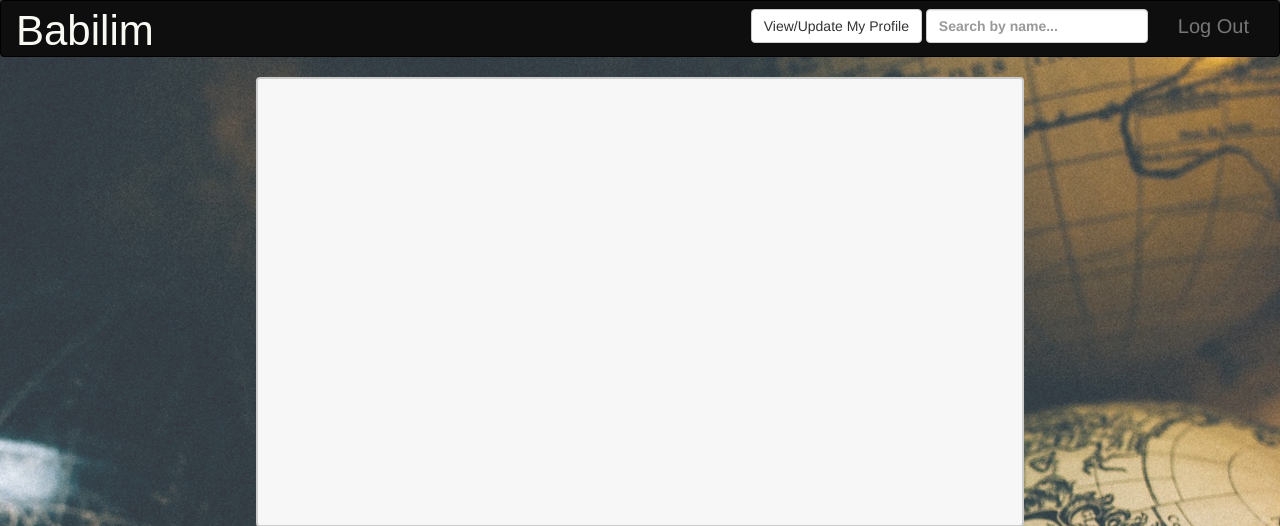
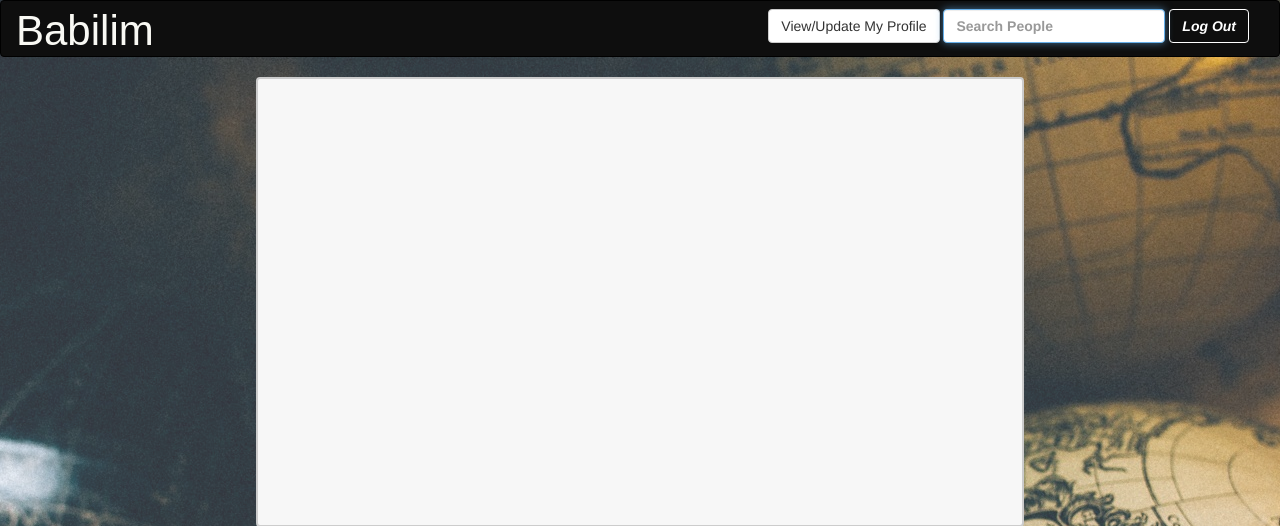
Before and after one commit to yusra-ahmed-zz/language-app, a Flask app: page /chat in a window 1280 px wide. Shown: the top 526 px of the page. Run offline with Flask 2, Linux system fonts and the light colour scheme; the visitor is signed in with stand-in values (Sample User, id 1); some libraries are stand-ins or nearby versions; some web fonts are replaced.

Commit message:
Search bar styling working but WIP

```diff
--- a/server.py
+++ b/server.py
@@ -335,11 +335,11 @@ if __name__ == "__main__":
     # We have to set debug=True here, since it has to be True at the point
     # that we invoke the DebugToolbarExtension
     # Do not debug for demo
-    app.debug = False
+    app.debug = True
 
     connect_to_db(app)
 
     # Use the DebugToolbar
     DebugToolbarExtension(app)
     # , passthrough_errors=False
-    socketio.run(app, debug=False, host='0.0.0.0', port=5001)
+    socketio.run(app, debug=True, host='0.0.0.0', port=5001)
--- a/static/css/dashboard.css
+++ b/static/css/dashboard.css
@@ -47,3 +47,15 @@ button {
     padding-left: 14px;
     padding-bottom: 1%;
 }
+
+a.transparent-input {
+   background-color: rgba(0, 0, 0, 0);
+   border-color: white;
+   color: white !important;
+   font-size: 14;
+}
+
+ul.dropdown-menu {
+    top: 32px !important;
+    left: 25%;
+}
--- a/static/css/homepage.css
+++ b/static/css/homepage.css
@@ -18,7 +18,7 @@
 }
 
 .top-buffer {
-    margin-top: 80px;
+    margin-top: 60px;
     margin-left: .5cm;
  }
 
--- a/templates/base.html
+++ b/templates/base.html
@@ -8,8 +8,7 @@
   <link href="https://fonts.googleapis.com/css?family=Hammersmith+One|Lato" rel="stylesheet">
   <script src="https://ajax.googleapis.com/ajax/libs/jquery/3.1.1/jquery.min.js"></script>
   <script src="https://code.jquery.com/jquery.js"></script>
-  <script src="http://twitter.github.io/typeahead.js/releases/latest/typeahead.bundle.js"></script>
-  <script src="jquery.tokeninput.js"></script>
+  <script src="//code.jquery.com/jquery-1.11.1.min.js"></script>
   <link rel="stylesheet" type="text/css" href="token-input.css" />
   <script type="text/javascript" src="//cdnjs.cloudflare.com/ajax/libs/socket.io/1.3.5/socket.io.min.js"></script>
   <link href="/static/css/dashboard.css" rel="stylesheet">
@@ -51,20 +50,19 @@
           </button>
           <a class="navbar-brand" href="/dashboard">Babilim</a>
         </div>
-
         <!-- Collect the nav links, forms, and other content for toggling -->
-        <div id="navbar" class="navbar-collapse collapse">
-
-          <ul class="nav navbar-nav navbar-right">
-            <form class="navbar-form navbar-left">
-              <button type="button" class="btn btn-default btn-md" data-toggle="modal" data-target="#user_profile">View/Update My Profile</a></button>
-                <label>
-                <input type="search" autocomplete="off" class="form-control" placeholder="Search by name..." id="search"></input>
-                <div id="placeholder"></div>
-              </label>
-            </form>
-            <li><a href="/logout">Log Out</a>
-          </ul>
+        <div class="navbar-collapse collapse" id="bs-example-navbar-collapse-1">
+          <div class="nav navbar-nav navbar-form dropdown navbar-right">
+            <!-- <ul class="nav navbar-nav navbar-right"> -->
+              <!-- <form class="navbar-form navbar-right"> -->
+                <button type="button" class="btn btn-default btn-md" data-toggle="modal" data-target="#user_profile">View/Update My Profile</a></button>
+                  <label>
+                    <input id="search_input" data-toggle="dropdown" type="search" class="form-control" placeholder="Search People" autofocus="autofocus" autocomplete="off" onkeyup="checkTextField();">
+                    <ul id="search_results" class="dropdown-menu" role="menu">
+                    </ul>
+                  </label>
+                <a href="/logout" id="logout" class="btn btn-md transparent-input">Log Out</a>
+          </div>
         </div><!-- /.navbar-collapse -->
     </nav>
   </div><!-- /.container-fluid -->
--- a/templates/my_profile.html
+++ b/templates/my_profile.html
@@ -3,7 +3,6 @@
     <title>My Profile</title>
 </head>
 <body>
-
 
   <!-- modal window, will show user info on initial click -->
     <div class="modal fade" id="user_profile" tabindex="-1" role="dialog" aria-labelledby="user_label">
```
Also changed, not shown: templates/dashboard.html (+8 -8 lines).
